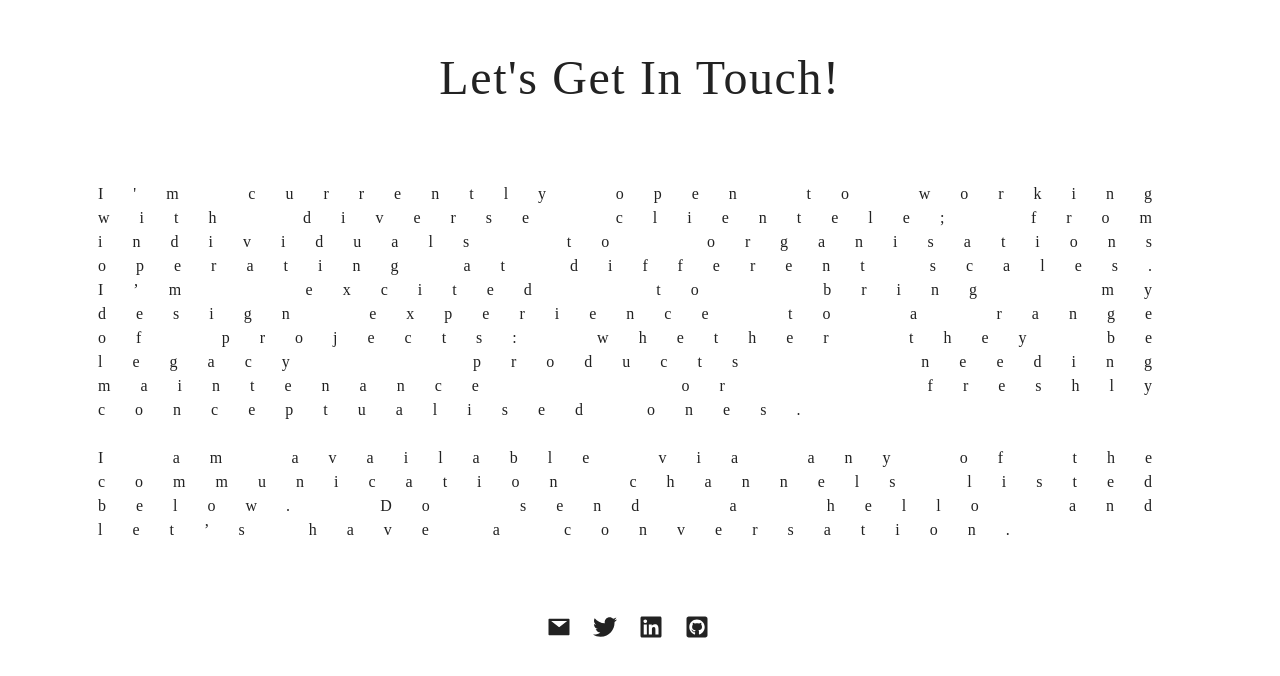
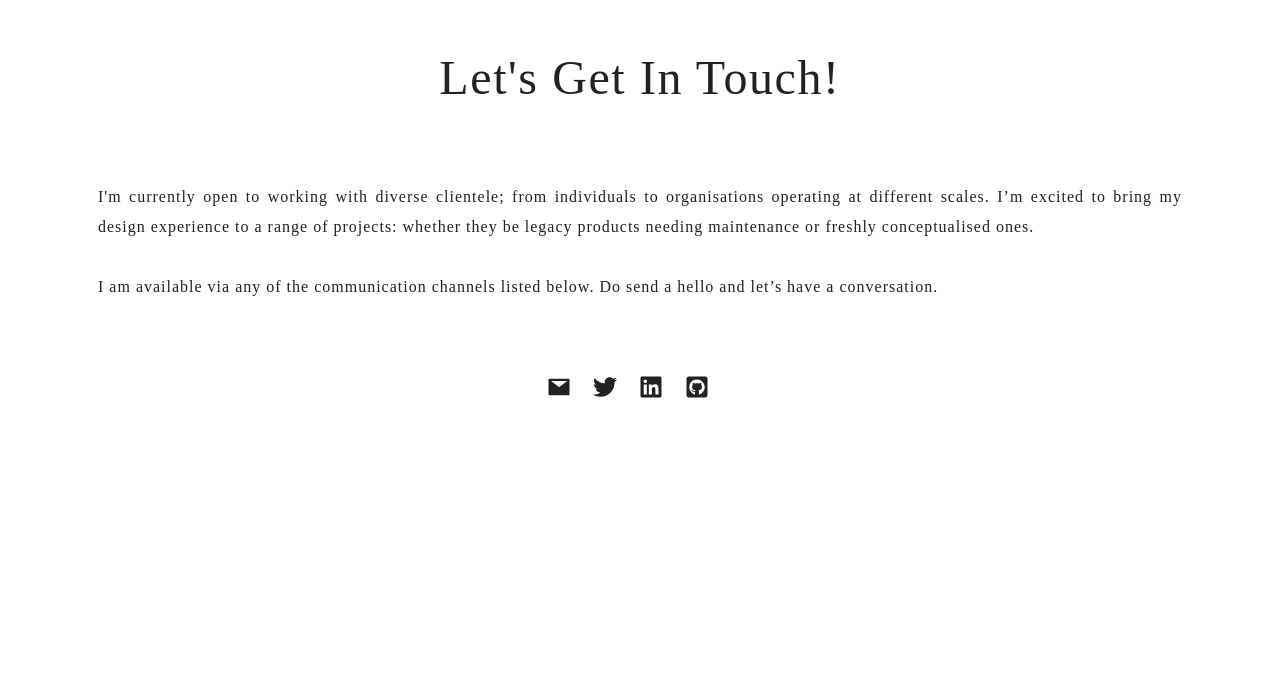
Before and after one commit to OloriAsabi/OloriAsabi.github.io, a React (Create React App) app: page /contact in a window 1280 px wide. Shown: the part 696-1372 px from the top of the page. After the commit the page ends 1146 px from the top, so only its background shows below. Built offline with nearby package versions, Linux system fonts and the light colour scheme; a web font is replaced by a local one.

Commit message:
commit on 'main'

```diff
--- a/src/components/Home.js
+++ b/src/components/Home.js
@@ -10,7 +10,7 @@ function Home () {
             <div className="section-center row">
               <div className="col-sm-12 col-md-12">
               <h5>Welcome </h5>
-                <h1>I'm Àṣàbí</h1>
+                <h1>I'm Olorì Àṣàbí</h1>
               </div>
               <div className="col-sm-12 col-md-12 ">
               <p>Frontend engineer</p>
--- a/src/index.css
+++ b/src/index.css
@@ -503,7 +503,8 @@ article .text{
   align-items: center;
   text-align: justify;
   color: var(--clr-black);
-  letter-spacing: 30px;
+  line-height: 30px;
+  letter-spacing: 1px;
 }
 
 
```
